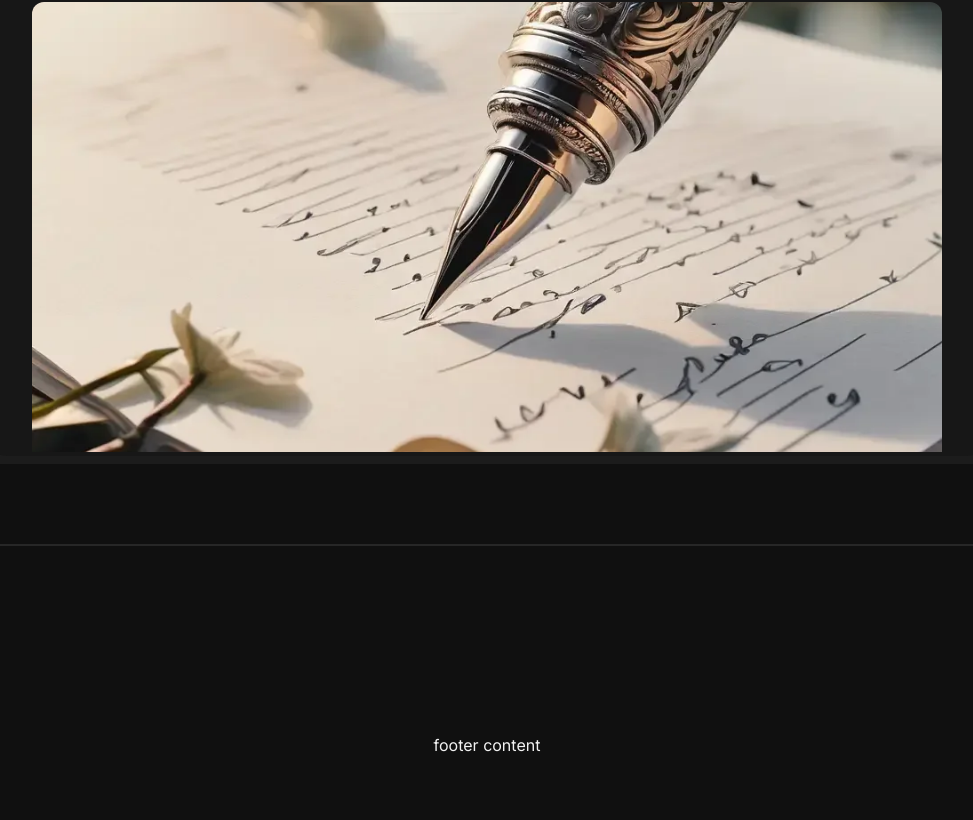
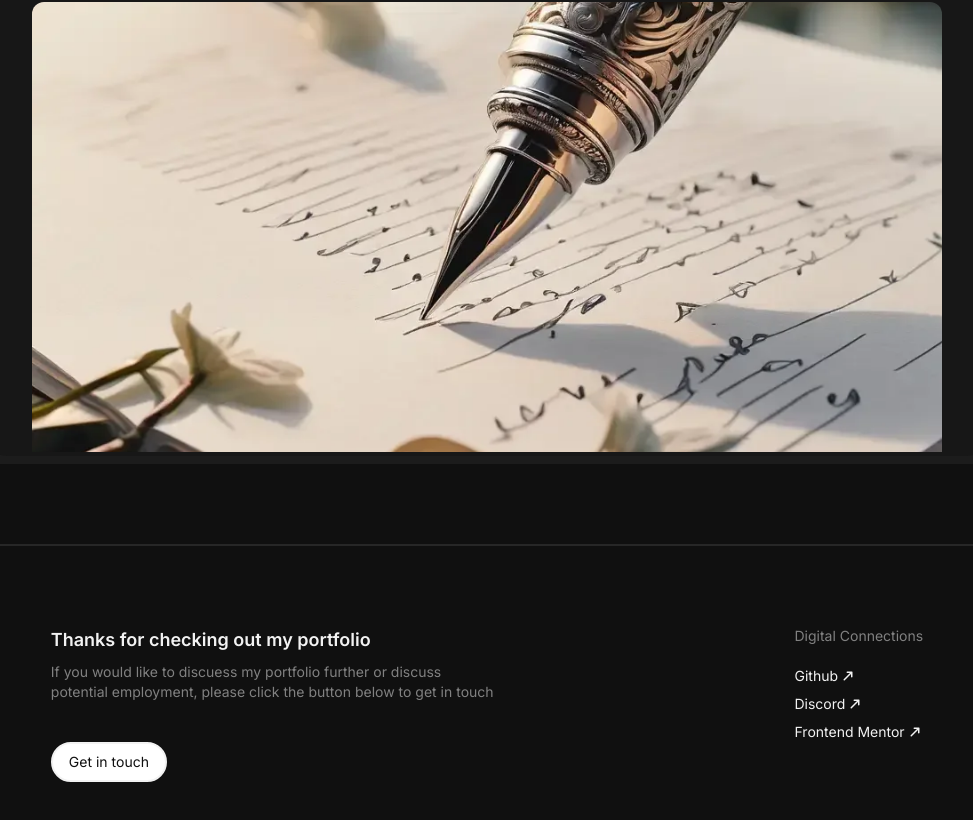
Before and after one commit to DLee1993/Portfolio, a Next.js app: page / in a window 1280 px wide. Shown: the part 3618-4438 px from the top of the page, without its empty margins (153-1126 px from the left). Built offline with nearby package versions, Linux system fonts and the light colour scheme.

Commit message:
added footer content

```diff
--- a/app/components/Footer.tsx
+++ b/app/components/Footer.tsx
@@ -1,7 +1,54 @@
+import Link from "next/link";
+import { ImArrowUpRight2 } from "react-icons/im";
+import { text } from "stream/consumers";
+
 export default function Footer() {
-  return (
-    <footer className="min-h-[50vh] customPadding flex justify-center items-center border-t-2 border-csFadedWhite/10 mt-20">
-        footer content
-    </footer>
-  )
+    const socials = [
+        {
+            href: "https://www.google.com",
+            textContent: "github",
+        },
+        {
+            href: "https://www.google.com",
+            textContent: "discord",
+        },
+        {
+            href: "https://www.google.com",
+            textContent: "frontend mentor",
+        },
+    ];
+    return (
+        <footer className="min-h-[50vh] customPadding text-sm pt-10 pb-24 md:py-20 border-t-2 border-csFadedWhite/10 mt-20">
+            <section className="w-full flex flex-col gap-y-10 md:flex-row justify-around items-start">
+                <article className="max-w-md">
+                    <h2 className="text-lg font-semibold">Thanks for checking out my portfolio</h2>
+                    <p className="text-csFadedWhite mt-2">
+                        If you would like to discuess my portfolio further or discuss potential
+                        employment, please click the button below to get in touch
+                    </p>
+                    <button className="py-2 px-4 bg-white text-csBlack rounded-full mt-10 border-2 border-csWhite hover:bg-csBlack hover:text-csWhite transition-colors">
+                        Get in touch
+                    </button>
+                </article>
+                <ul className="capitalize flex flex-col gap-y-2">
+                    <li className="text-csFadedWhite mb-3">Digital connections</li>
+                    {socials.map((socialLink, index) => (
+                        <li className="group w-fit" key={index}>
+                            <Link
+                                href={socialLink.href}
+                                target="_blank"
+                                className="flex justify-start items-center gap-x-1"
+                            >
+                                {socialLink.textContent}
+                                <ImArrowUpRight2
+                                    size="0.75rem"
+                                    className="group-hover:-translate-y-[2px] group-hover:translate-x-[2px] transition-all"
+                                />
+                            </Link>
+                        </li>
+                    ))}
+                </ul>
+            </section>
+        </footer>
+    );
 }
```
